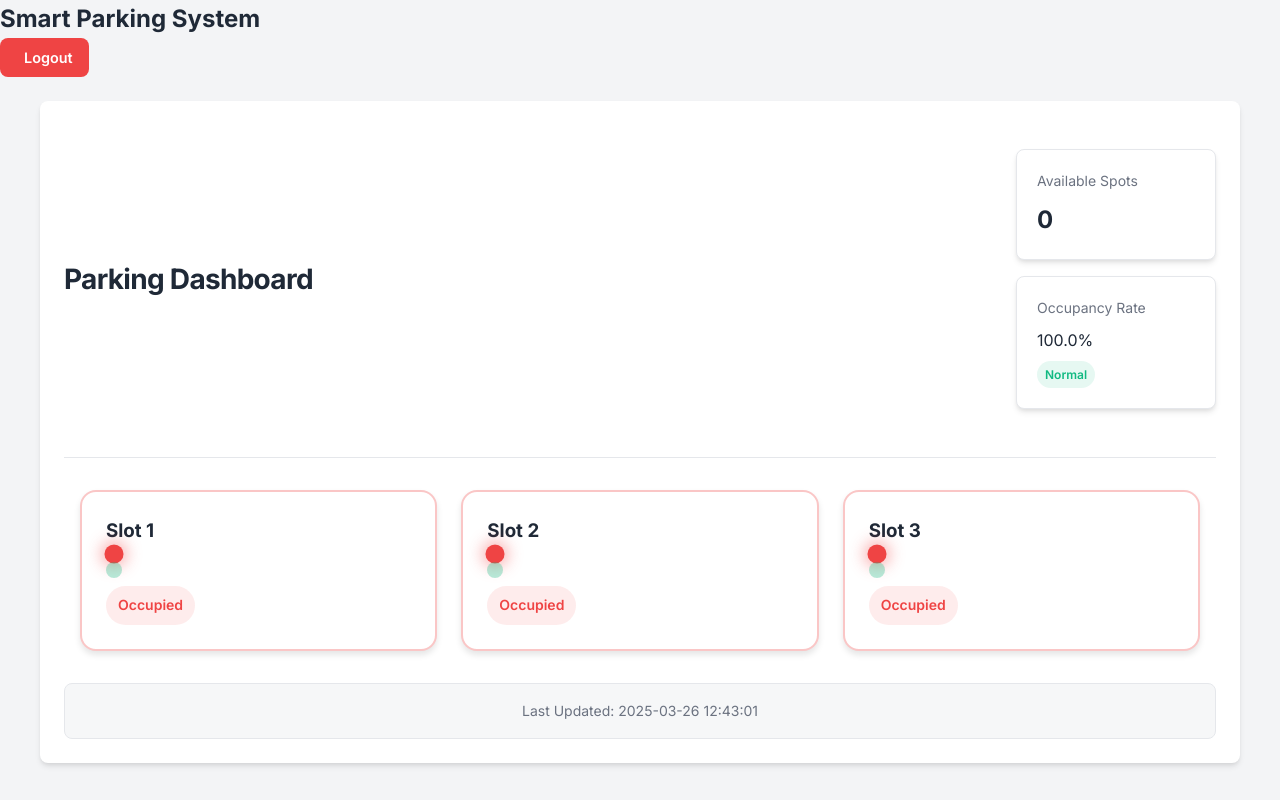
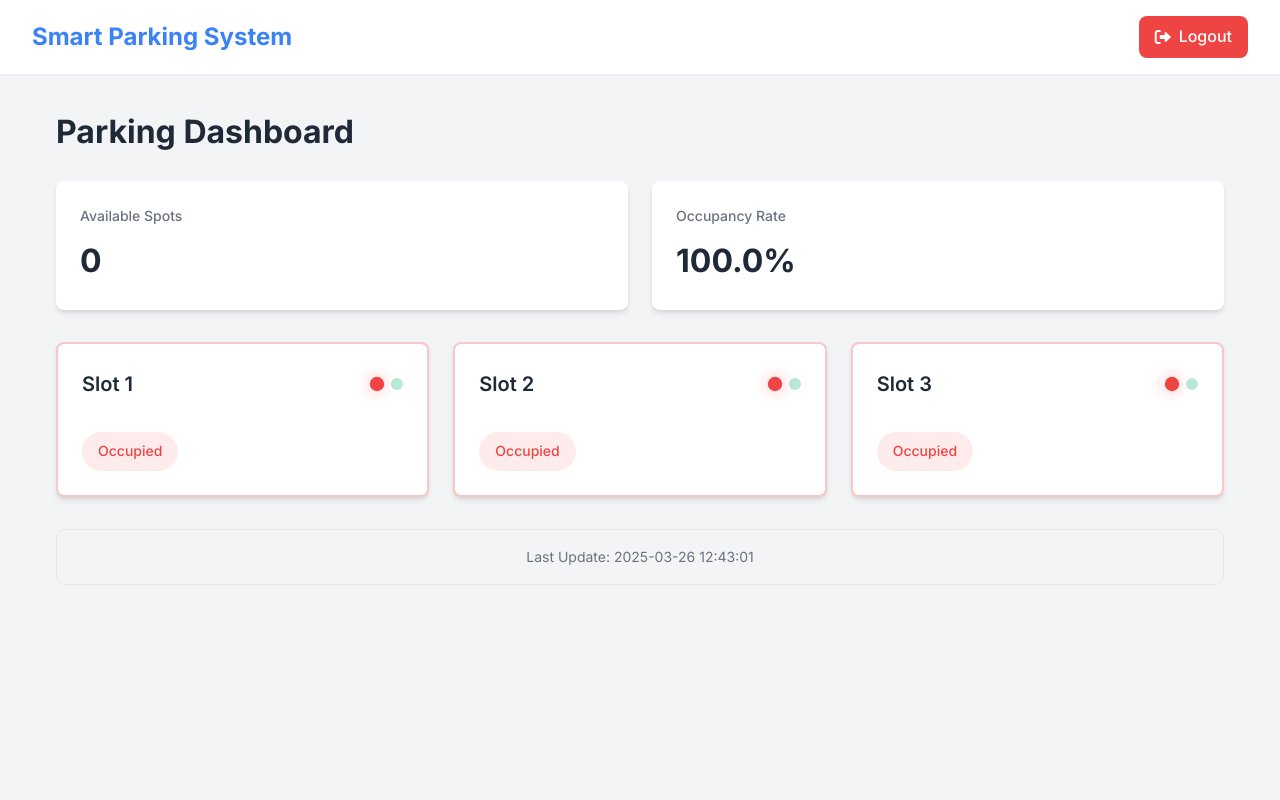
Before and after one commit to nirajumaretiya/smart-parking-system, a Flask app: page / in a window 1280 px wide. Run offline with Flask 3, Linux system fonts and the light colour scheme; the visitor is signed in with stand-in values (Sample User, id 1).

Commit message:
No commit

```diff
--- a/backup/static/css/style.css
+++ b/backup/static/css/style.css
@@ -20,6 +20,7 @@
   --radius: 0.5rem;
 }
 
+/* Base Styles */
 * {
   margin: 0;
   padding: 0;
@@ -31,222 +32,115 @@ body {
   background-color: var(--background);
   color: var(--text-primary);
   line-height: 1.6;
-  padding: 0;
   min-height: 100vh;
   -webkit-font-smoothing: antialiased;
   -moz-osx-font-smoothing: grayscale;
 }
 
-/* === Login Page Styles === */
-.login-page {
+/* Navigation Bar */
+.nav-bar {
+  background: white;
+  padding: 1rem 2rem;
+  box-shadow: var(--shadow-sm);
   display: flex;
+  justify-content: space-between;
   align-items: center;
-  justify-content: center;
-  min-height: 100vh;
-  background: linear-gradient(120deg, var(--primary) 0%, var(--primary-dark) 100%);
-  padding: 1.5rem;
-  overflow: hidden;
-  position: relative;
+  position: sticky;
+  top: 0;
+  z-index: 100;
 }
 
-.login-page::before {
-  content: '';
-  position: absolute;
-  width: 70vw;
-  height: 70vw;
-  top: -35vw;
-  right: -35vw;
-  background: radial-gradient(circle, rgba(255,255,255,0.1) 0%, rgba(255,255,255,0) 70%);
-  border-radius: 50%;
+.nav-bar h1 {
+  color: var(--primary);
+  font-size: 1.5rem;
+  font-weight: 700;
 }
 
-.login-page::after {
-  content: '';
-  position: absolute;
-  width: 60vw;
-  height: 60vw;
-  bottom: -30vw;
-  left: -30vw;
-  background: radial-gradient(circle, rgba(255,255,255,0.1) 0%, rgba(255,255,255,0) 70%);
-  border-radius: 50%;
+.logout-btn {
+  display: inline-flex;
+  align-items: center;
+  gap: 0.5rem;
+  padding: 0.5rem 1rem;
+  background: var(--danger);
+  color: white;
+  border-radius: var(--radius);
+  text-decoration: none;
+  font-weight: 500;
+  transition: var(--transition);
 }
 
-.login-container {
-  width: 100%;
-  max-width: 420px;
-  position: relative;
-  z-index: 10;
+.logout-btn:hover {
+  background: #dc2626;
+  transform: translateY(-1px);
 }
 
-.login-box {
-  background: var(--card-bg);
-  padding: 2.5rem;
-  border-radius: var(--radius);
-  box-shadow: var(--shadow-lg);
-  transform: translateY(0);
-  transition: var(--transition);
-  position: relative;
-  overflow: hidden;
+/* Main Content */
+.main-content {
+  max-width: 1200px;
+  margin: 2rem auto;
+  padding: 0 1rem;
 }
 
-.login-box:hover {
-  transform: translateY(-5px);
-  box-shadow: 0 20px 25px -5px rgba(0, 0, 0, 0.1), 0 10px 10px -5px rgba(0, 0, 0, 0.04);
-}
-
-.login-box::before {
-  content: '';
-  position: absolute;
-  top: 0;
-  left: 0;
-  right: 0;
-  height: 4px;
-  background: linear-gradient(90deg, var(--primary) 0%, var(--primary-light) 100%);
-}
-
-.login-header {
-  text-align: center;
+/* Header Section */
+.header {
   margin-bottom: 2rem;
 }
 
-.login-header h1 {
-  color: var(--primary);
+.header h1 {
   font-size: 2rem;
   font-weight: 700;
-  margin-bottom: 0.75rem;
-  letter-spacing: -0.025em;
-}
-
-.subtitle {
-  color: var(--text-secondary);
-  font-size: 1rem;
-  font-weight: 500;
-}
-
-.form-group {
+  color: var(--text-primary);
   margin-bottom: 1.5rem;
 }
 
-.form-group label {
-  display: block;
-  margin-bottom: 0.5rem;
-  color: var(--text-primary);
-  font-weight: 500;
-  font-size: 0.9rem;
+/* Statistics Container */
+.stats-container {
+  display: grid;
+  grid-template-columns: repeat(auto-fit, minmax(250px, 1fr));
+  gap: 1.5rem;
+  margin-bottom: 2rem;
 }
 
-.form-group input {
-  width: 100%;
-  padding: 0.75rem 1rem;
-  border: 1px solid var(--border);
-  border-radius: var(--radius);
-  font-size: 1rem;
-  transition: var(--transition);
-  background-color: var(--card-bg);
-}
-
-.form-group input:focus {
-  border-color: var(--primary);
-  outline: none;
-  box-shadow: 0 0 0 3px rgba(59, 130, 246, 0.2);
-}
-
-.login-btn {
-  display: block;
-  width: 100%;
-  padding: 0.75rem 1rem;
-  background: var(--primary);
-  color: white;
-  border: none;
-  border-radius: var(--radius);
-  font-size: 1rem;
-  font-weight: 600;
-  cursor: pointer;
-  transition: var(--transition);
-  text-align: center;
-}
-
-.login-btn:hover {
-  background: var(--primary-dark);
-  transform: translateY(-1px);
-  box-shadow: var(--shadow);
-}
-
-.login-btn:active {
-  transform: translateY(0);
-}
-
-.error-message {
-  background: rgba(239, 68, 68, 0.1);
-  color: var(--danger);
-  padding: 0.75rem 1rem;
-  border-radius: var(--radius);
-  border-left: 4px solid var(--danger);
-  margin-bottom: 1.5rem;
-  font-size: 0.9rem;
-  animation: fadeIn 0.3s ease-in-out;
-}
-
-/* === Main Dashboard Styles === */
-.container {
-  max-width: 1200px;
-  margin: 1.5rem auto;
-  background: var(--card-bg);
+.stat-box {
+  background: white;
   padding: 1.5rem;
   border-radius: var(--radius);
   box-shadow: var(--shadow);
+  transition: var(--transition);
 }
 
-.header {
-  display: flex;
-  justify-content: space-between;
-  align-items: center;
-  margin-bottom: 2rem;
-  padding-bottom: 1.5rem;
-  border-bottom: 1px solid var(--border);
+.stat-box:hover {
+  transform: translateY(-2px);
+  box-shadow: var(--shadow-lg);
 }
 
-.header h1 {
-  color: var(--text-primary);
-  font-size: 1.75rem;
-  font-weight: 700;
-  letter-spacing: -0.025em;
+.stat-box h3 {
+  color: var(--text-secondary);
+  font-size: 0.875rem;
+  font-weight: 500;
+  margin-bottom: 0.5rem;
 }
 
-.logout-btn {
-  background: var(--danger);
-  color: white;
-  padding: 0.5rem 1rem;
-  border-radius: var(--radius);
-  text-decoration: none;
-  font-weight: 600;
-  font-size: 0.9rem;
-  transition: var(--transition);
-  display: inline-flex;
-  align-items: center;
-  gap: 0.5rem;
+.stat-box p {
+  font-size: 2rem;
+  font-weight: 700;
+  color: var(--text-primary);
 }
 
-.logout-btn:hover {
-  background: #dc2626; /* Darker red */
-  transform: translateY(-1px);
-  box-shadow: var(--shadow-sm);
-}
-
+/* Parking Grid */
 .parking-grid {
   display: grid;
   grid-template-columns: repeat(3, 1fr);
   gap: 1.5rem;
-  margin: 2rem 0;
-  padding: 0 1rem;
+  margin-bottom: 2rem;
 }
 
 .parking-slot {
   background: white;
-  border-radius: 1rem;
+  border-radius: var(--radius);
   padding: 1.5rem;
-  box-shadow: 0 4px 6px rgba(0, 0, 0, 0.1);
-  transition: all 0.3s ease;
+  box-shadow: var(--shadow);
+  transition: var(--transition);
   border: 2px solid rgba(16, 185, 129, 0.3);
 }
 
@@ -254,39 +148,30 @@ body {
   border-color: rgba(239, 68, 68, 0.3);
 }
 
-.parking-slot h2 {
-  color: var(--text-primary);
-  margin-bottom: 1.25rem;
+.slot-header {
+  display: flex;
+  justify-content: space-between;
+  align-items: center;
+  margin-bottom: 1rem;
+}
+
+.slot-header h3 {
   font-size: 1.25rem;
   font-weight: 600;
+  color: var(--text-primary);
 }
 
-.status-indicator {
+/* LED Indicators */
+.led-indicator {
   display: flex;
-  justify-content: center;
-  gap: 1rem;
-  margin: 1.25rem 0;
+  gap: 0.5rem;
 }
 
 .led {
-  width: 16px;
-  height: 16px;
+  width: 12px;
+  height: 12px;
   border-radius: 50%;
-  transition: all 0.3s ease;
-  position: relative;
-}
-
-.led::after {
-  content: '';
-  position: absolute;
-  top: 0;
-  left: 0;
-  right: 0;
-  bottom: 0;
-  border-radius: 50%;
-  box-shadow: 0 0 8px 2px rgba(0, 0, 0, 0.1);
-  opacity: 0;
-  transition: opacity 0.3s ease;
+  transition: var(--transition);
 }
 
 .led.red {
@@ -303,122 +188,23 @@ body {
 
 .led.red.active {
   background-color: var(--danger);
-}
-
-.led.red.active::after {
-  box-shadow: 0 0 12px 3px rgba(239, 68, 68, 0.4);
-  opacity: 1;
+  box-shadow: 0 0 12px rgba(239, 68, 68, 0.4);
 }
 
 .led.green.active {
   background-color: var(--success);
-}
-
-.led.green.active::after {
-  box-shadow: 0 0 12px 3px rgba(16, 185, 129, 0.4);
-  opacity: 1;
-}
-
-.status-text {
-  font-weight: 600;
-  margin-top: 0.75rem;
-  font-size: 1.1rem;
-  transition: var(--transition);
-}
-
-.status-text.available {
-  color: var(--success);
-}
-
-.status-text.occupied {
-  color: var(--danger);
-}
-
-.last-update {
-  text-align: center;
-  color: var(--text-secondary);
-  font-size: 0.875rem;
-  margin-top: 1.5rem;
-  padding: 1rem;
-  background: rgba(243, 244, 246, 0.7);
-  border-radius: var(--radius);
-  backdrop-filter: blur(4px);
-  border: 1px solid var(--border);
-}
-
-/* Statistics Section */
-.stats-container {
-  display: grid;
-  grid-template-columns: repeat(auto-fit, minmax(200px, 1fr));
-  gap: 1rem;
-  margin: 1.5rem 0;
-}
-
-.stat-card {
-  background: var(--card-bg);
-  padding: 1.25rem;
-  border-radius: var(--radius);
-  box-shadow: var(--shadow);
-  display: flex;
-  flex-direction: column;
-  border: 1px solid var(--border);
-  transition: var(--transition);
-}
-
-.stat-card:hover {
-  transform: translateY(-3px);
-  box-shadow: var(--shadow-lg);
-}
-
-.stat-title {
-  font-size: 0.875rem;
-  color: var(--text-secondary);
-  margin-bottom: 0.5rem;
-}
-
-.stat-value {
-  font-size: 1.5rem;
-  font-weight: 700;
-  color: var(--text-primary);
-}
-
-.stat-badge {
-  display: inline-block;
-  padding: 0.25rem 0.5rem;
-  background: rgba(16, 185, 129, 0.1);
-  color: var(--success);
-  border-radius: 9999px;
-  font-size: 0.75rem;
-  font-weight: 600;
-  margin-top: 0.5rem;
-  align-self: flex-start;
-}
-
-/* Animations */
-@keyframes fadeIn {
-  from { opacity: 0; transform: translateY(-10px); }
-  to { opacity: 1; transform: translateY(0); }
-}
-
-@keyframes pulse {
-  0% { transform: scale(1); }
-  50% { transform: scale(1.05); }
-  100% { transform: scale(1); }
-}
-
-.pulse {
-  animation: pulse 2s infinite;
+  box-shadow: 0 0 12px rgba(16, 185, 129, 0.4);
 }
 
 /* Status Pills */
 .status-pill {
   display: inline-flex;
   align-items: center;
-  padding: 0.5rem 0.75rem;
+  padding: 0.5rem 1rem;
   border-radius: 9999px;
   font-size: 0.875rem;
-  font-weight: 600;
-  margin-top: 0.5rem;
+  font-weight: 500;
+  margin-top: 1rem;
 }
 
 .status-pill.available {
@@ -431,56 +217,60 @@ body {
   color: var(--danger);
 }
 
-.status-pill .indicator {
-  width: 8px;
-  height: 8px;
-  border-radius: 50%;
-  margin-right: 0.5rem;
+/* System Status */
+.system-status {
+  text-align: center;
+  color: var(--text-secondary);
+  font-size: 0.875rem;
+  padding: 1rem;
+  background: rgba(243, 244, 246, 0.7);
+  border-radius: var(--radius);
+  backdrop-filter: blur(4px);
+  border: 1px solid var(--border);
 }
 
-.status-pill.available .indicator {
-  background-color: var(--success);
-  box-shadow: 0 0 8px rgba(16, 185, 129, 0.6);
+/* Occupancy Rate Colors */
+.high-occupancy {
+  color: var(--danger);
 }
 
-.status-pill.occupied .indicator {
-  background-color: var(--danger);
-  box-shadow: 0 0 8px rgba(239, 68, 68, 0.6);
+.moderate-occupancy {
+  color: var(--warning);
+}
+
+.low-occupancy {
+  color: var(--success);
 }
 
 /* Responsive Design */
 @media (max-width: 768px) {
-  .container {
-    margin: 1rem;
-    padding: 1rem;
+  .main-content {
+    margin: 1rem auto;
   }
 
   .parking-grid {
     grid-template-columns: 1fr;
-    gap: 1rem;
   }
 
-  .login-container {
-    padding: 1rem;
+  .stats-container {
+    grid-template-columns: 1fr;
   }
 
-  .login-box {
-    padding: 1.5rem;
-  }
-
-  .header {
-    flex-direction: column;
-    text-align: center;
-    gap: 1rem;
-    padding-bottom: 1rem;
-    margin-bottom: 1.5rem;
+  .nav-bar {
+    padding: 1rem;
   }
 
   .header h1 {
     font-size: 1.5rem;
   }
+}
 
-  .stats-container {
-    grid-template-columns: 1fr;
-  }
+/* Animations */
+@keyframes fadeIn {
+  from { opacity: 0; transform: translateY(-10px); }
+  to { opacity: 1; transform: translateY(0); }
 }
+
+.fade-in {
+  animation: fadeIn 0.3s ease-in-out;
+}
--- a/backup/templates/index.html
+++ b/backup/templates/index.html
@@ -1,45 +1,28 @@
 {% extends "base.html" %}
 
 {% block content %}
-<div class="min-h-screen bg-gray-50">
-    <!-- Navigation -->
-    <nav class="bg-white shadow-sm">
-        <div class="max-w-7xl mx-auto px-4 sm:px-6 lg:px-8">
-            <div class="flex justify-between h-16">
-                <div class="flex items-center">
-                    <h1 class="text-2xl font-bold text-primary-600">Smart Parking System</h1>
-                </div>
-                <div class="flex items-center">
-                    <a href="{{ url_for('logout') }}"
-                        class="logout-btn">
-                        <svg xmlns="http://www.w3.org/2000/svg" class="h-5 w-5" viewBox="0 0 20 20" fill="currentColor">
-                            <path fill-rule="evenodd" d="M3 3a1 1 0 00-1 1v12a1 1 0 001 1h12a1 1 0 001-1V4a1 1 0 00-1-1H3zm7 4a1 1 0 10-2 0v4a1 1 0 102 0V7zm2 4a1 1 0 01-1 1H7a1 1 0 110-2h4a1 1 0 011 1z" clip-rule="evenodd" />
-                        </svg>
-                        Logout
+<div class="nav-bar">
+    <h1>Smart Parking System</h1>
+    <a href="/logout" class="logout-btn">
+        <i class="fas fa-sign-out-alt"></i> Logout
     </a>
 </div>
-            </div>
-        </div>
-    </nav>
 
-    <!-- Main Content -->
-    <main class="container">
+<main class="main-content">
     <div class="header">
         <h1>Parking Dashboard</h1>
         <div class="stats-container">
-                <div class="stat-card">
-                    <span class="stat-title">Available Spots</span>
-                    <span class="stat-value" id="available-spots">3</span>
+            <div class="stat-box">
+                <h3>Available Spots</h3>
+                <p id="available-spots">3</p>
             </div>
-                <div class="stat-card">
-                    <span class="stat-title">Occupancy Rate</span>
-                    <span class="stat-value" id="occupancy-rate">0%</span>
-                    <span class="stat-badge" id="occupancy-badge">Normal</span>
+            <div class="stat-box">
+                <h3>Occupancy Rate</h3>
+                <p id="occupancy-rate">0%</p>
             </div>
         </div>
     </div>
 
-        <!-- Parking Grid -->
     <div class="parking-grid">
         <div class="parking-slot" data-slot="1">
             <div class="slot-header">
@@ -75,14 +58,10 @@
         </div>
     </div>
 
-        <!-- System Status -->
-        <div class="last-update">
-            <div class="text-center text-sm text-gray-500">
-                Last Updated: <span id="last-update" class="font-medium">Never</span>
-            </div>
+    <div class="system-status">
+        <p>Last Update: <span id="last-update">Never</span></p>
     </div>
 </main>
-</div>
 
 <script>
 function updateParkingStatus() {
```
Lines whose indentation alone changed are shown as unchanged.
